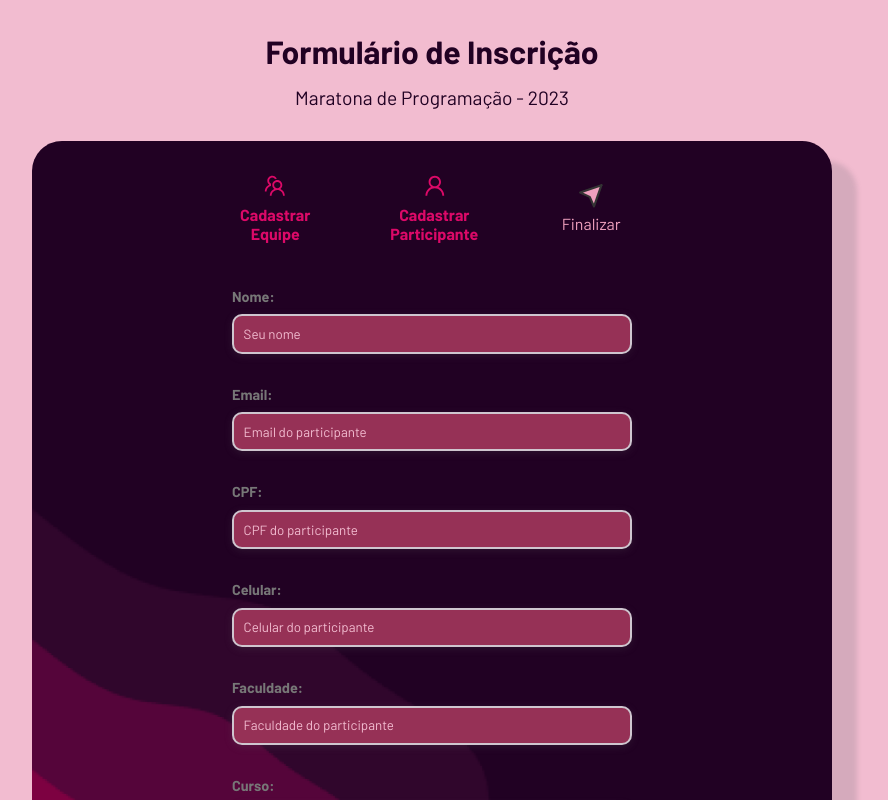
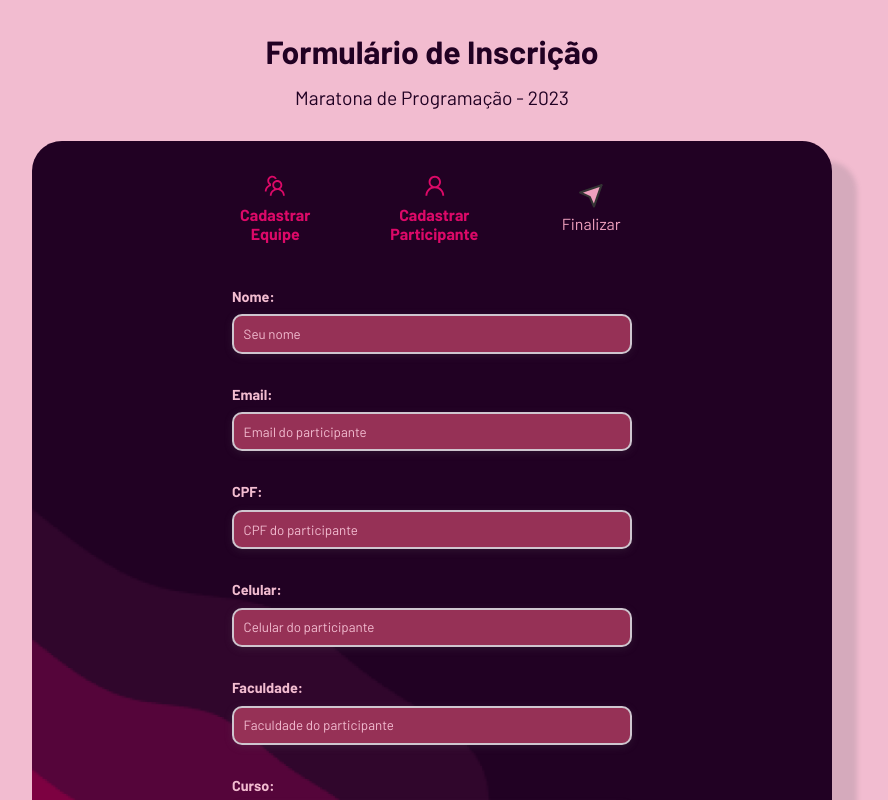
Before and after one commit to ElisonMartins/UPECodeFest, a React (Vite) app in the folder Formulario/maratona_formulario/: page / in a window 1280 px wide. Both pictures are taken after typing "Sample" into the empty fields and a click on the button "Avançar". Shown: the top 800 px of the page, without its empty margins (208-1096 px from the left). Built offline with nearby package versions, Linux system fonts and the light colour scheme.

Commit message:
arruamdo a label

```diff
--- a/Formulario/maratona_formulario/src/App.css
+++ b/Formulario/maratona_formulario/src/App.css
@@ -43,6 +43,10 @@
     border: 2px solid #e3fafabd;
     padding: 0.6rem;
     border-radius: 10px;
+}
+
+.form_control label{
+    color: #f2bcd0;
 }
 
 .form_control input::placeholder {
```
